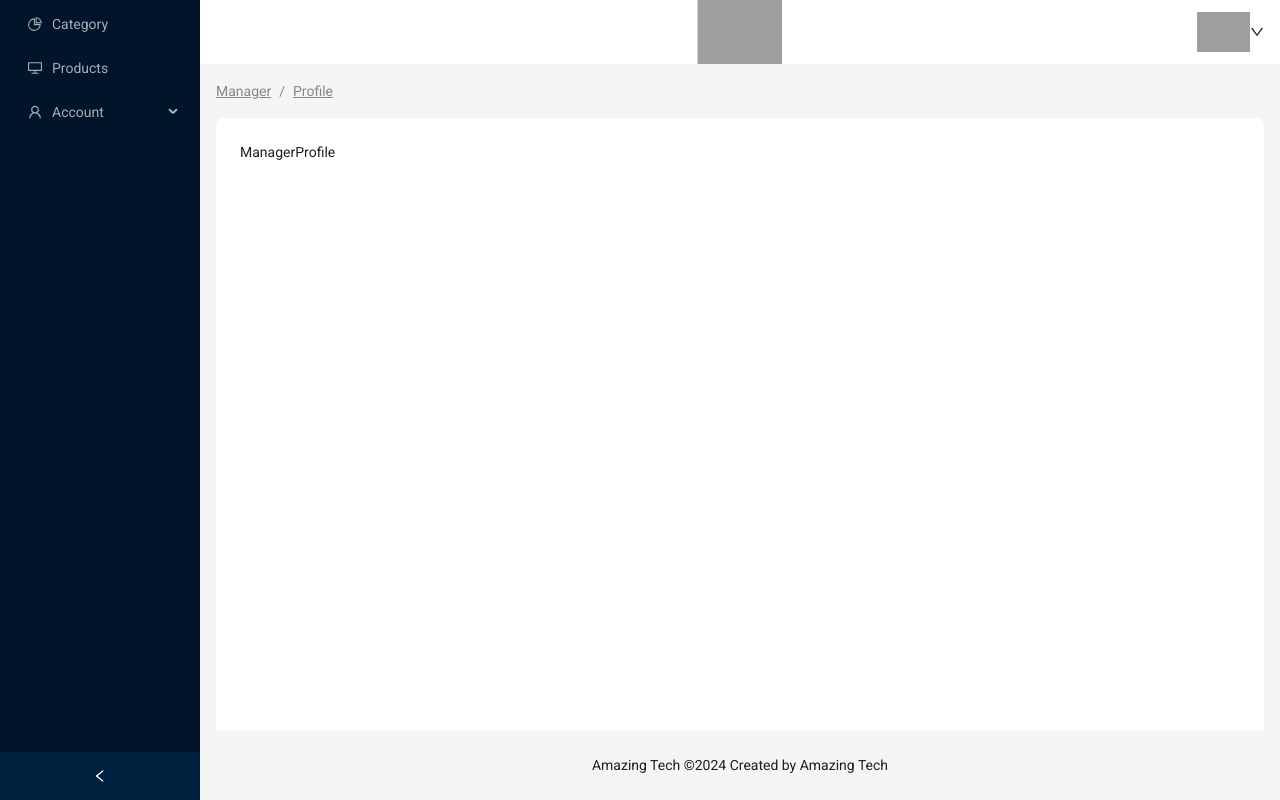
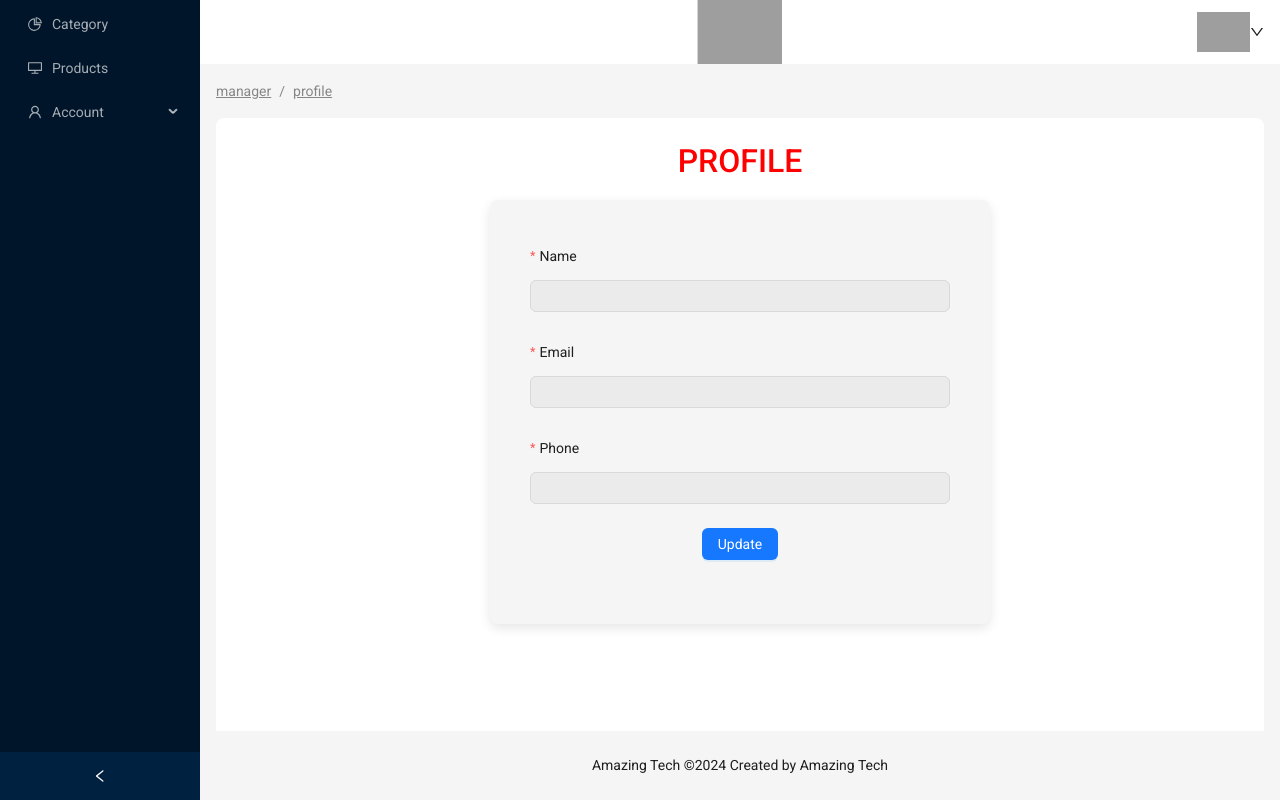
Before and after one commit to totrieuvy/smartphone, a React (Vite) app: page /manager/profile in a window 1280 px wide. Built offline with nearby package versions, Linux system fonts and the light colour scheme; grey boxes are pictures that could not be loaded; the HTML template or start-up script is replaced by a standard one.

Commit message:
update, view profile manager

```diff
--- a/src/components/manager/sidebar/SidebarManager.jsx
+++ b/src/components/manager/sidebar/SidebarManager.jsx
@@ -50,7 +50,7 @@ function SidebarManager() {
     .split("/")
     .filter((path) => path)
     .map((path, index, arr) => ({
-      title: <Link to={`/${arr.slice(0, index + 1).join("/")}`}>{path.charAt(0).toUpperCase() + path.slice(1)}</Link>,
+      title: <Link to={`/${arr.slice(0, index + 1).join("/")}`}>{path.charAt(0) + path.slice(1)}</Link>,
       key: index,
     }));
 
--- a/src/pages/manager/profile/ManagerProfile.jsx
+++ b/src/pages/manager/profile/ManagerProfile.jsx
@@ -1,5 +1,123 @@
+import { useEffect, useState } from "react";
+import "./index.scss";
+import { useForm } from "antd/es/form/Form";
+import { Button, Form, Input } from "antd";
+import axios from "axios";
+import { toast } from "react-toastify";
+
 function ManagerProfile() {
-  return <div>ManagerProfile</div>;
+  const [form] = useForm();
+  const [id, setId] = useState("");
+  const [editMode, setEditMode] = useState(false);
+  const [loading, setLoading] = useState(false);
+
+  useEffect(() => {
+    const account = localStorage.getItem("account");
+    if (account) {
+      const accountJSON = JSON.parse(account);
+      console.log(accountJSON);
+      setId(accountJSON.id);
+      form.setFieldsValue({
+        name: accountJSON.name,
+        email: accountJSON.email,
+        phone: accountJSON.phone,
+      });
+    }
+  }, [form]);
+
+  const handleFinish = async (values) => {
+    setLoading(true);
+    try {
+      await axios.put(`https://6692a166346eeafcf46da14d.mockapi.io/account/${id}`, {
+        name: values.name,
+        phone: values.phone,
+        email: values.email,
+      });
+      toast.success("Update profile successfully");
+    } catch (error) {
+      console.log(error);
+    } finally {
+      setLoading(false);
+      setEditMode(false);
+    }
+  };
+
+  return (
+    <div className="ManagerProfile">
+      <div className="ManagerProfile__title">
+        <h2>{editMode ? "UPDATE PROFILE" : "PROFILE"}</h2>
+      </div>
+      <div className="ManagerProfile__content">
+        <Form form={form} labelCol={{ span: 24 }} onFinish={handleFinish}>
+          <Form.Item
+            name="name"
+            label="Name"
+            className="input"
+            rules={[
+              {
+                required: true,
+                message: "Name cannot be null!!!",
+              },
+            ]}
+          >
+            <Input disabled={!editMode} />
+          </Form.Item>
+          <Form.Item
+            className="input"
+            name="email"
+            label="Email"
+            rules={[
+              {
+                required: true,
+                message: "Email cannot be null!!!",
+              },
+              {
+                type: "email",
+                message: "Invalid email!!!",
+              },
+            ]}
+          >
+            <Input disabled={!editMode} />
+          </Form.Item>
+          <Form.Item
+            className="input"
+            name="phone"
+            label="Phone"
+            rules={[
+              {
+                required: true,
+                message: "Phone cannot be null!!!",
+              },
+            ]}
+          >
+            <Input disabled={!editMode} />
+          </Form.Item>
+          <div className="total__button">
+            {editMode ? (
+              <>
+                <Form.Item>
+                  <Button type="default" onClick={() => setEditMode(false)}>
+                    Cancel
+                  </Button>
+                </Form.Item>
+                <Form.Item>
+                  <Button type="primary" htmlType="submit">
+                    Save
+                  </Button>
+                </Form.Item>
+              </>
+            ) : (
+              <Form.Item>
+                <Button type="primary" onClick={() => setEditMode(true)}>
+                  Update
+                </Button>
+              </Form.Item>
+            )}
+          </div>
+        </Form>
+      </div>
+    </div>
+  );
 }
 
 export default ManagerProfile;
--- /dev/null
+++ b/src/pages/manager/profile/index.scss
@@ -0,0 +1,28 @@
+.ManagerProfile {
+  &__title {
+    text-align: center;
+    color: red;
+    margin-bottom: 20px;
+  }
+
+  &__content {
+    margin: 0 auto;
+    background-color: #f5f5f5;
+    padding: 40px;
+    border-radius: 8px;
+    box-shadow: 0px 4px 12px rgba(0, 0, 0, 0.1);
+    width: 100%;
+    max-width: 500px;
+  }
+
+  .input {
+    width: 100%;
+  }
+
+  .total__button {
+    display: flex;
+    gap: 10px;
+    justify-content: center;
+    margin-top: 20px;
+  }
+}
```
